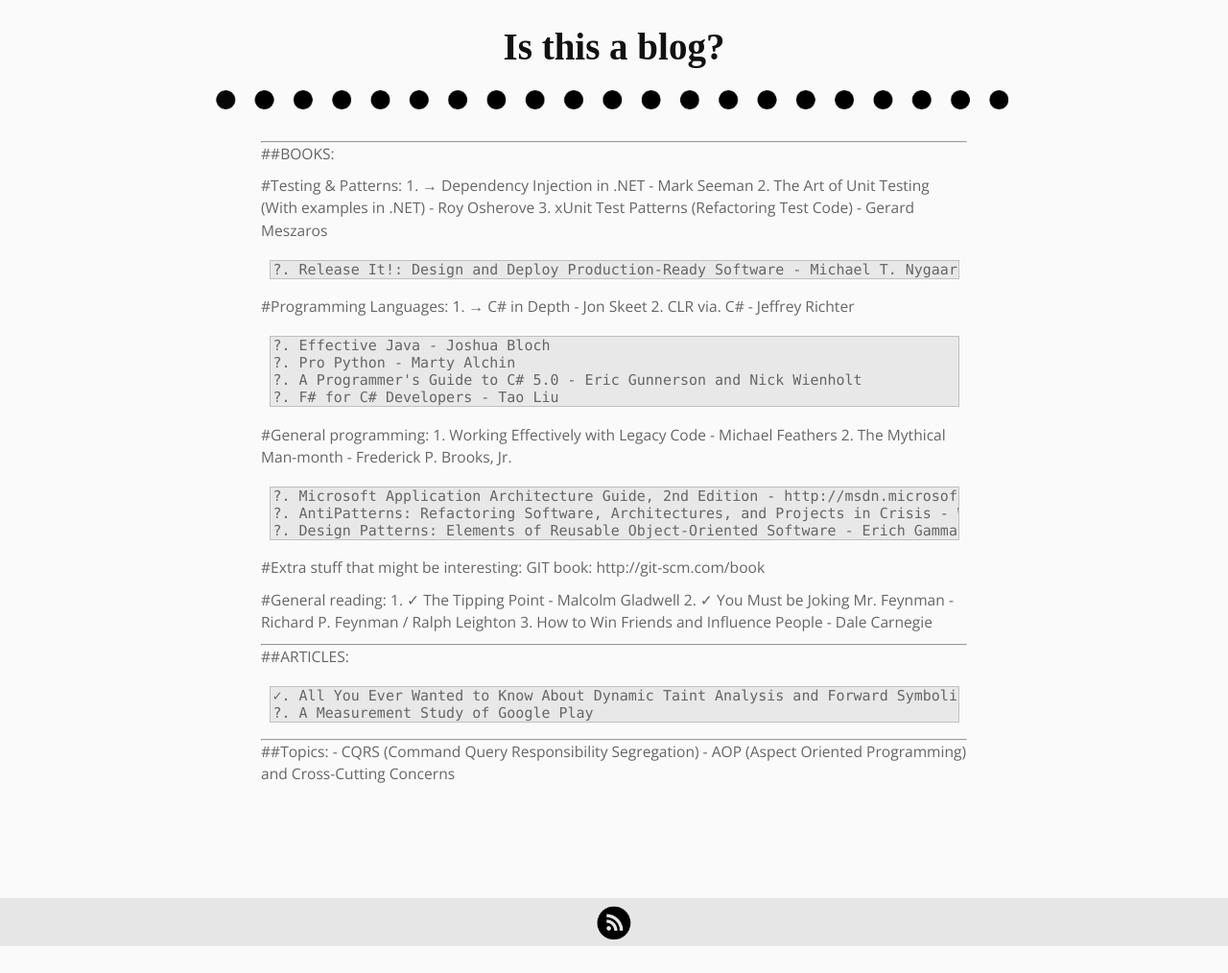
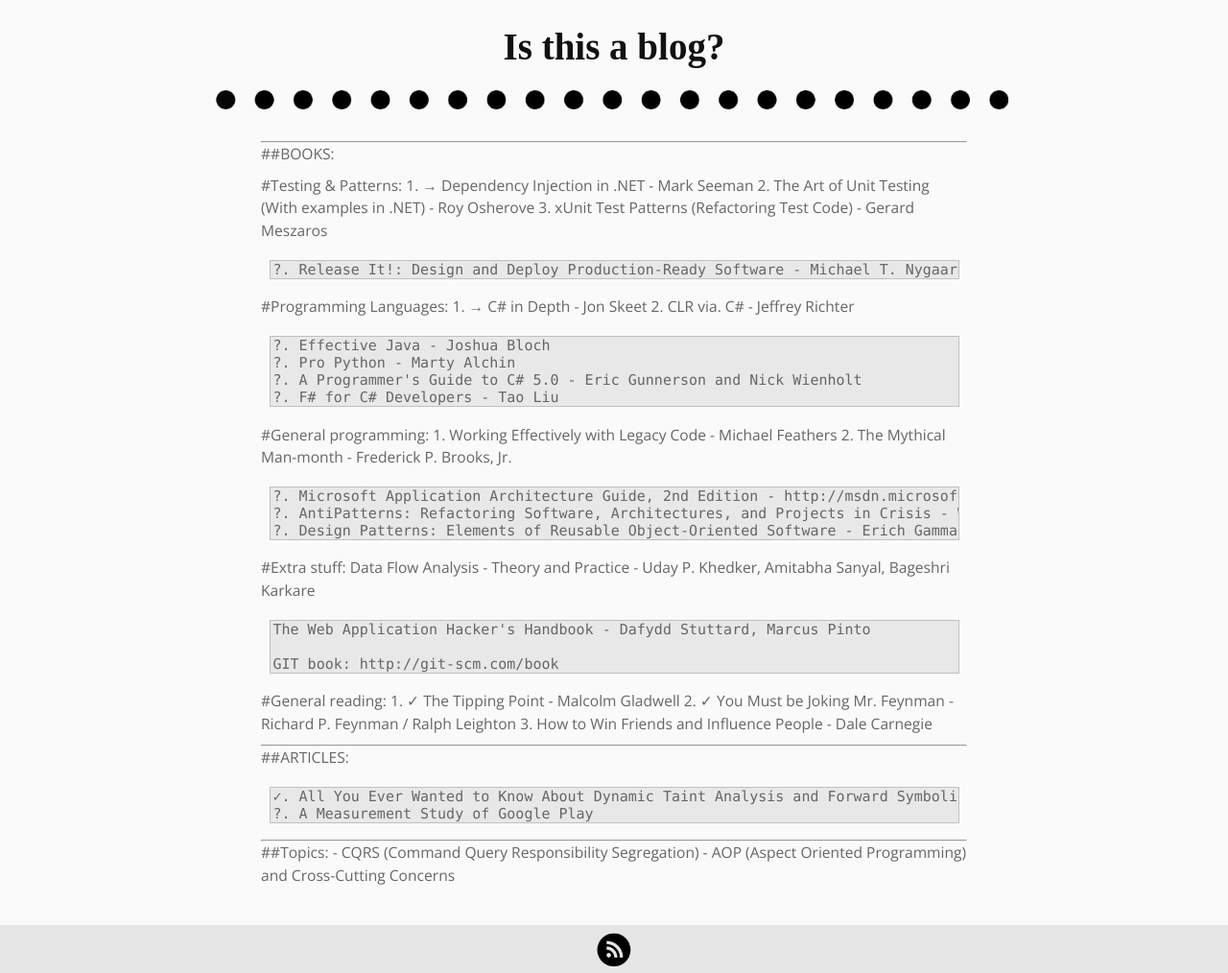
Before and after one commit to M-AV/M-AV.github.io, a Jekyll site: the page built from reading-list/index.html, in a window 1280 px wide. Shown: the whole page at 96% size. Built offline with Jekyll 4.4.1, drawn with Linux system fonts in a browser that asks for light colours; Markdown is read by kramdown in place of the engine named in the settings; before the commit the page ends 986 px from its top, so only the background shows below that.

Commit message:
Update reading-list.md

```diff
--- a/_includes/reading-list.md
+++ b/_includes/reading-list.md
@@ -25,7 +25,11 @@ ________________________________________________________________________________
 	?. AntiPatterns: Refactoring Software, Architectures, and Projects in Crisis - William J. Brown et al.
 	?. Design Patterns: Elements of Reusable Object-Oriented Software - Erich Gamma et al.
 
-#Extra stuff that might be interesting:
+#Extra stuff:
+	Data Flow Analysis - Theory and Practice - Uday P. Khedker, Amitabha Sanyal, Bageshri Karkare
+
+	The Web Application Hacker's Handbook - Dafydd Stuttard, Marcus Pinto
+
 	GIT book: http://git-scm.com/book
 
 #General reading:
```
